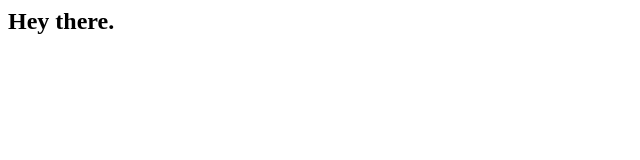
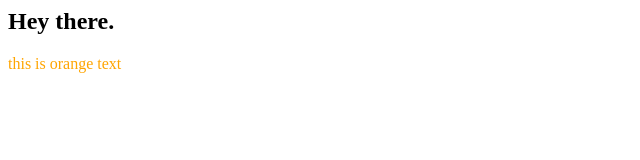
Before and after one commit to scheid/scheid.github.io, a plain HTML site: page index.html in a window 1280 px wide. Shown: the whole page, without its empty margins (0-640 px from the left). Drawn offline with Linux system fonts and the light colour scheme.

Commit message:
Update index.html

```diff
--- a/index.html
+++ b/index.html
@@ -3,6 +3,8 @@
 <body>
 
 <h2>Hey there.</h2>
+
+  <div style="color: orange">this is orange text</div>
 </body>
 
 </html>
```
